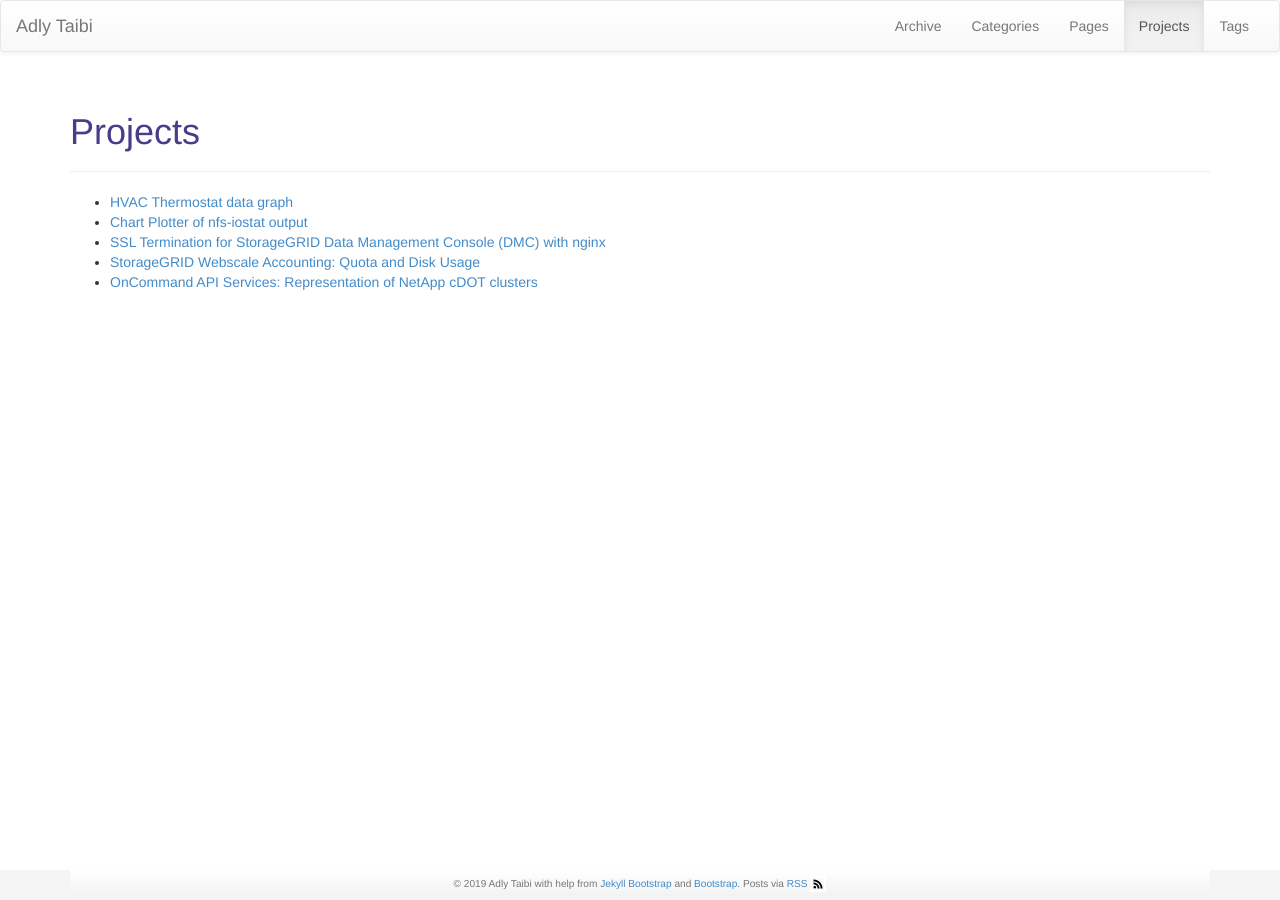
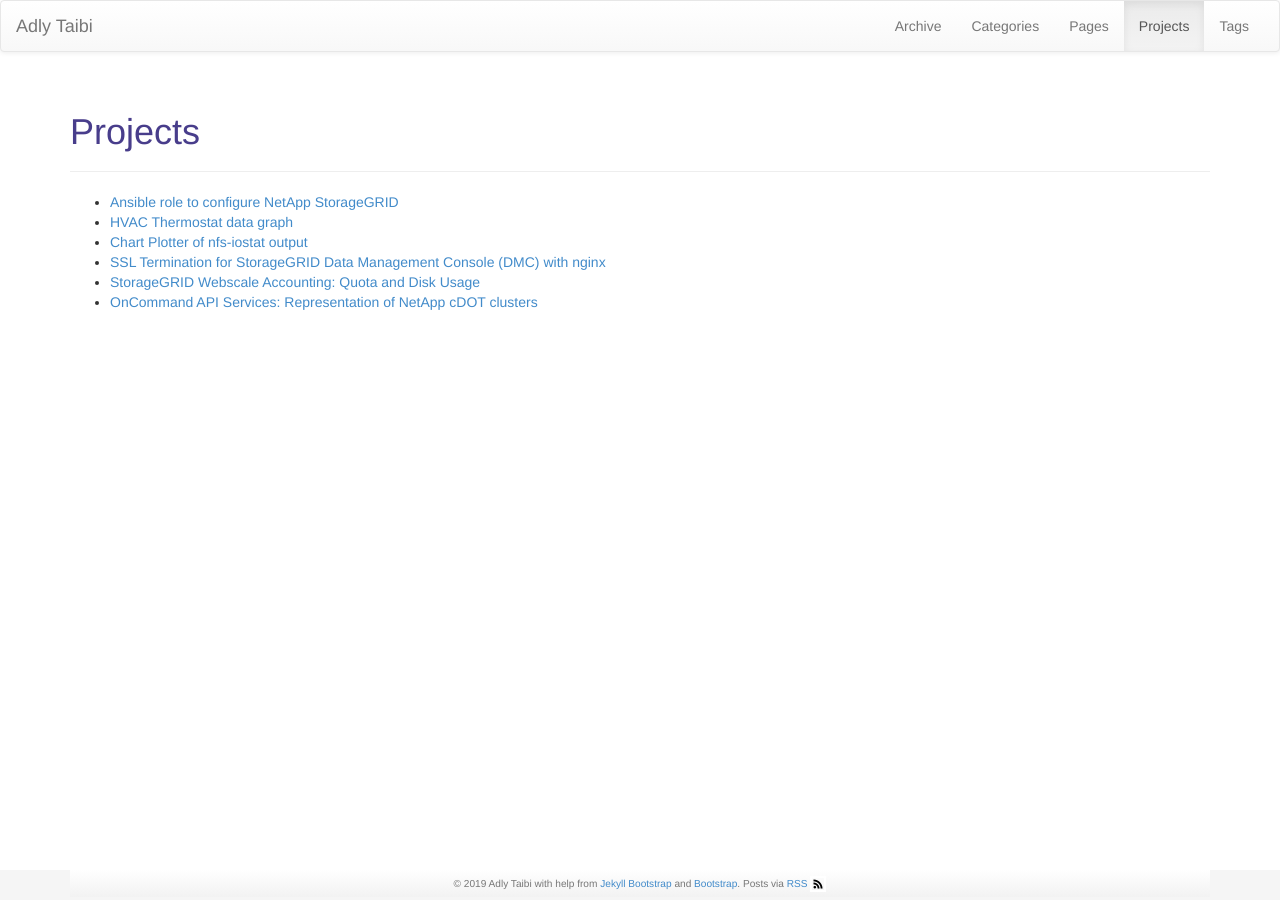
Before and after one commit to adlytaibi/adlytaibi.github.io, a Jekyll site: the page built from pages/projects.md, in a window 1280 px wide. Built offline with Jekyll 4.4.1, drawn with Linux system fonts in a browser that asks for light colours; nearby versions of some CDN libraries.

Commit message:
Added sgws_config

```diff
--- a/pages/projects.md
+++ b/pages/projects.md
@@ -5,6 +5,7 @@ description: Projects on GitHub
 group: navigation
 ---
 
+- [Ansible role to configure NetApp StorageGRID](https://adlytaibi.github.io/sgws_config)
 - [HVAC Thermostat data graph](https://adlytaibi.github.io/hvac)
 - [Chart Plotter of nfs-iostat output](https://adlytaibi.github.io/nfsioplotter)
 - [SSL Termination for StorageGRID Data Management Console (DMC) with nginx](https://adlytaibi.github.io/sgws-dmc)
```
